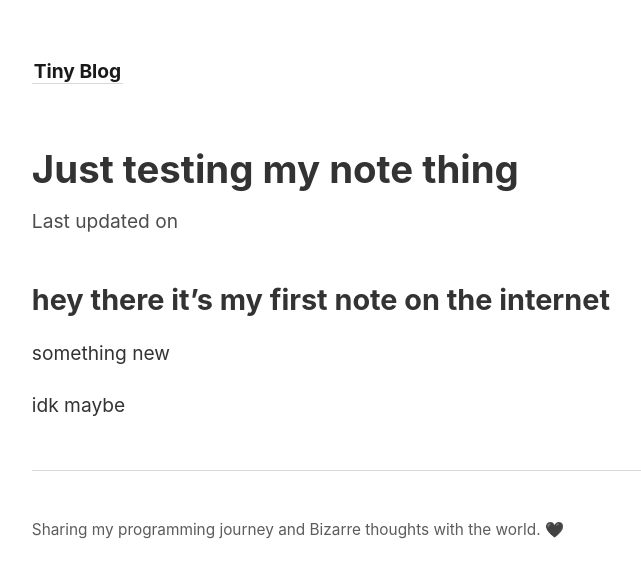
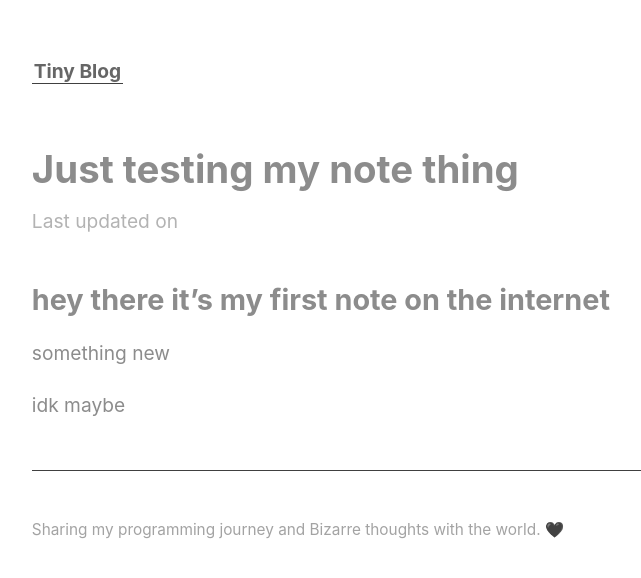
Before and after one commit to karim-ayman1/space-garden, a Jekyll site: the page built from _notes/just testing my note thing.md, in a window 1280 px wide. Shown: the top 578 px of the page, without its empty margins (45-686 px from the left). Built offline with Jekyll 4.4.1, drawn with Linux system fonts in a browser that asks for light colours.

Commit message:
vault backup: 2023-06-01 02:59:49

```diff
--- a/_sass/_style.scss
+++ b/_sass/_style.scss
@@ -1,8 +1,9 @@
-$color-primary: hsl(0, 0%, 10%);
-$color-text: hsl(0, 0%, 20%);
-$color-subtext: hsl(0, 0%, 30%);
-$color-border: hsl(0, 0%, 85%);
-$color-box-background: mix($color-primary, white, 4%);
+$color-primary: hsl(0, 0%, 40%);
+$color-text: hsl(0, 0%, 55%);
+$color-subtext: hsl(0, 0%, 70%);
+$color-border: hsl(0, 0%, 25%);
+$color-box-background: mix($color-primary, black, 4%);
+
 $border-radius: 8px;
 $font-family: -apple-system, BlinkMacSystemFont, Segoe UI, Helvetica, Arial,
   sans-serif, Apple Color Emoji, Segoe UI Emoji, Segoe UI Symbol;
```
